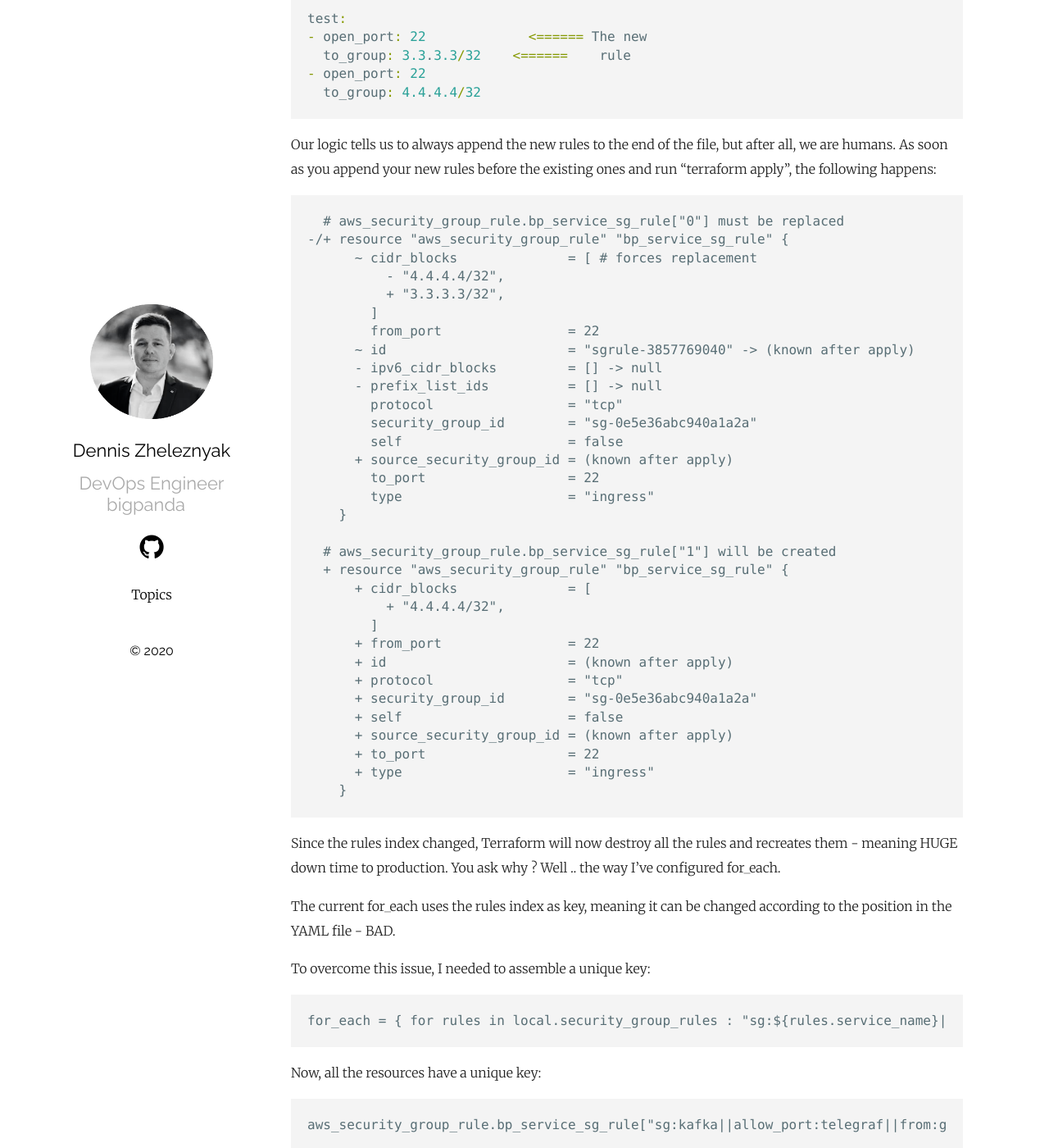
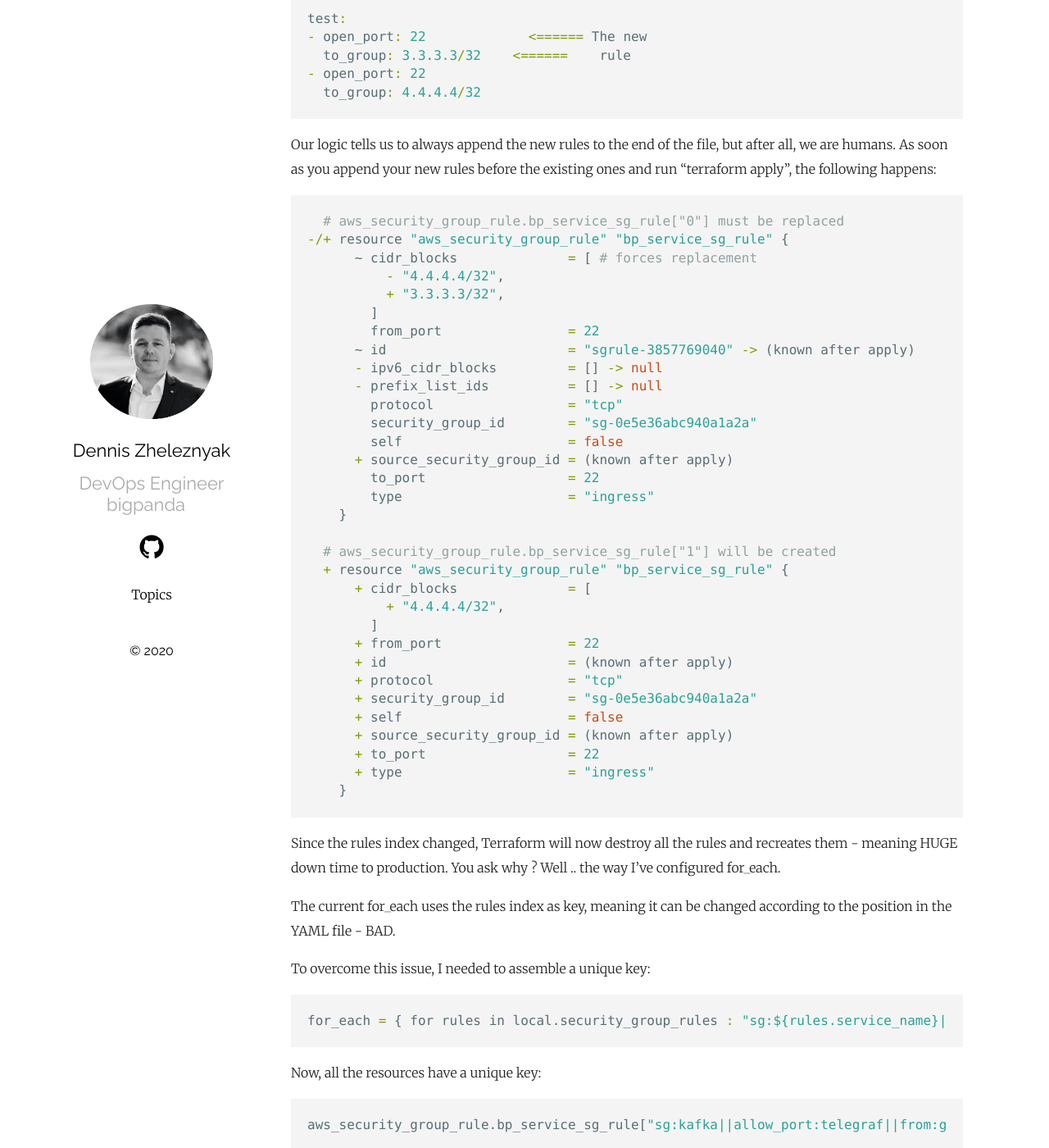
Before and after one commit to denzhel/denzhel.github.io, a Jekyll site: the page built from _posts/2020-04-24-terraform-for_each.md, in a window 1280 px wide and 1400 px high, scrolled down 885 px. Shown: the whole window at 82% size. Built offline with Jekyll 4.4.1, drawn with Linux system fonts in a browser that asks for light colours; comment, search, counter and statistics services are not loaded.

Commit message:
change_code_type

````diff
--- a/_posts/2020-04-24-terraform-for_each.md
+++ b/_posts/2020-04-24-terraform-for_each.md
@@ -46,7 +46,7 @@ test:
 Our logic tells us to always append the new rules to the end of the file, but after all, we are humans.
 As soon as you append your new rules before the existing ones and run "terraform apply", the following happens:
 
-```
+```hcl
   # aws_security_group_rule.bp_service_sg_rule["0"] must be replaced
 -/+ resource "aws_security_group_rule" "bp_service_sg_rule" {
       ~ cidr_blocks              = [ # forces replacement
@@ -88,12 +88,13 @@ The current for_each uses the rules index as key, meaning it can be changed acco
 
 To overcome this issue, I needed to assemble a unique key:
 
-```
+```hcl
 for_each = { for rules in local.security_group_rules : "sg:${rules.service_name}||allow_port:${rules.open_port}||from:${rules.to_group}" => rules }
 ```
 
 Now, all the resources have a unique key:
-```
+
+```hcl
 aws_security_group_rule.bp_service_sg_rule["sg:kafka||allow_port:telegraf||from:grafana"]
 ```
 
````
